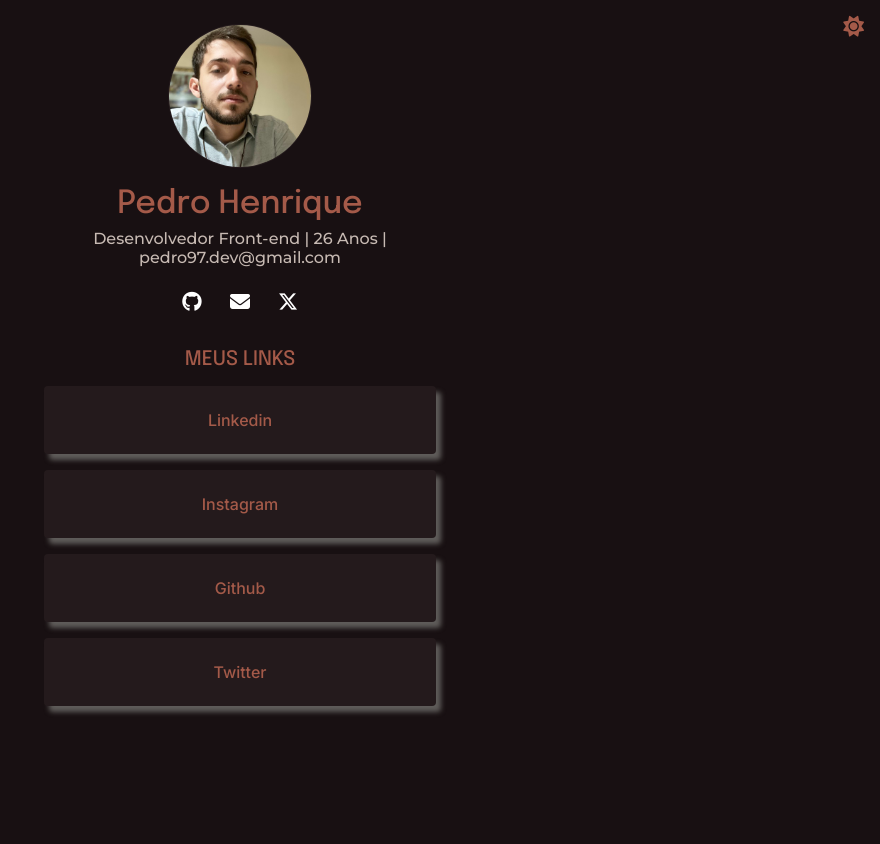
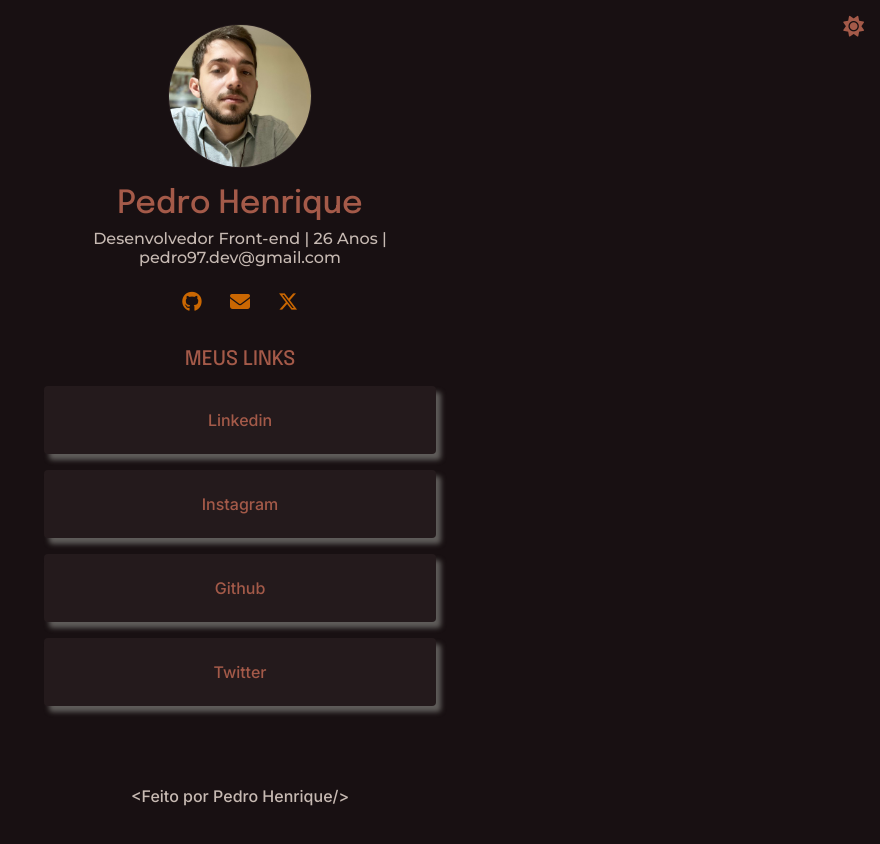
Before and after one commit to PedroAlvesDev/MyLinks, a plain HTML site: page index.html in a window 1280 px wide. Both pictures are taken after a click on the icon 1256 px from the left and 26 px from the top of the page. Shown: the whole page, without its empty margins (400-1280 px from the left). Before the commit the page ends 800 px from the top, so only its background shows below. Drawn offline with Linux system fonts and the light colour scheme.

Commit message:
Add files via upload

```diff
--- a/index.html
+++ b/index.html
@@ -55,6 +55,9 @@
             </ul>
         </section>
 
+        <footer>
+            <p class="footer-autor">&lt;Feito por Pedro Henrique/&gt;</p>
+        </footer>
     </main>
 
     <script src="script.js"></script>
--- a/script.js
+++ b/script.js
@@ -1,16 +1,31 @@
+
 const mode = document.getElementById('mode_icon');
+const body = document.getElementById('root');
+
+function applyDarkMode() {
+    mode.classList.remove('fa-moon');
+    mode.classList.add('fa-sun');
+    body.classList.add('dark');
+}
+
+function applyLightMode() {
+    mode.classList.remove('fa-sun');
+    mode.classList.add('fa-moon')
+    body.classList.remove('dark');
+}
+
+if(localStorage.getItem('theme') === 'dark') {
+    applyDarkMode();;
+} else {
+    applyLightMode()
+}
 
 mode.addEventListener('click', () => {
-    const body = document.getElementById('root');
     if(mode.classList.contains('fa-moon')) {
-        mode.classList.remove('fa-moon');
-        mode.classList.add('fa-sun');
-
-        body.classList.add('dark');
-        return;
+        applyDarkMode();
+        localStorage.setItem('theme', 'dark');
+    } else {
+        applyLightMode();
+        localStorage.setItem('theme', 'light');
     }
-
-    mode.classList.add('fa-moon');
-    mode.classList.remove('fa-sun');
-    body.classList.remove('dark');
-});
+}) ;
--- a/style.css
+++ b/style.css
@@ -148,6 +148,17 @@ nav i{
     transform: scale(1.08);
 }
 
+.footer-autor {
+    padding: 4rem;
+    display: flex;
+    flex-direction: column;
+    align-items: center;
+    gap: 0.5rem;
+    font-family: var(--font-family-inter);
+    font-weight: 500;
+    color: var(--secondary-color);
+}
+
 .dark#root {
     --background-color: #181012;
     --primary-color: #a45a49;
@@ -157,5 +168,5 @@ nav i{
     --white-color: #241a1c;
     --box-shadow-color: #5f5c5a;
     --border-color: #241a1c;
-    --icon-color: #ffffff;
+    --icon-color: #ca6702;
 }
```
